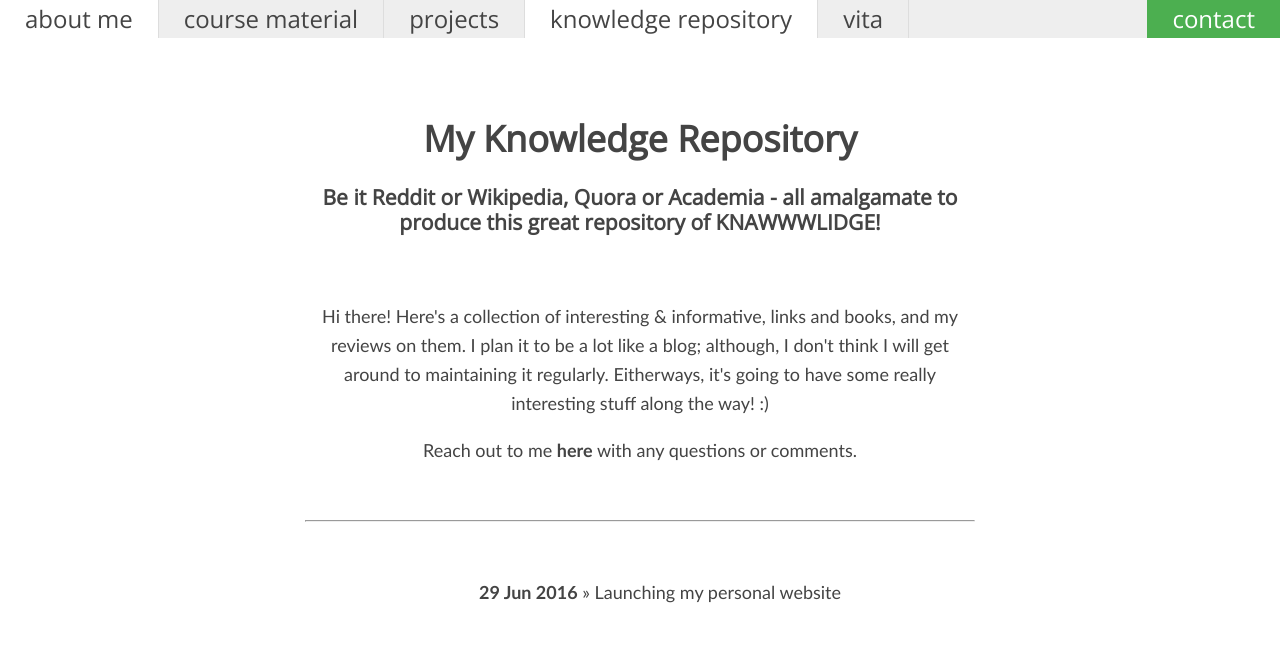
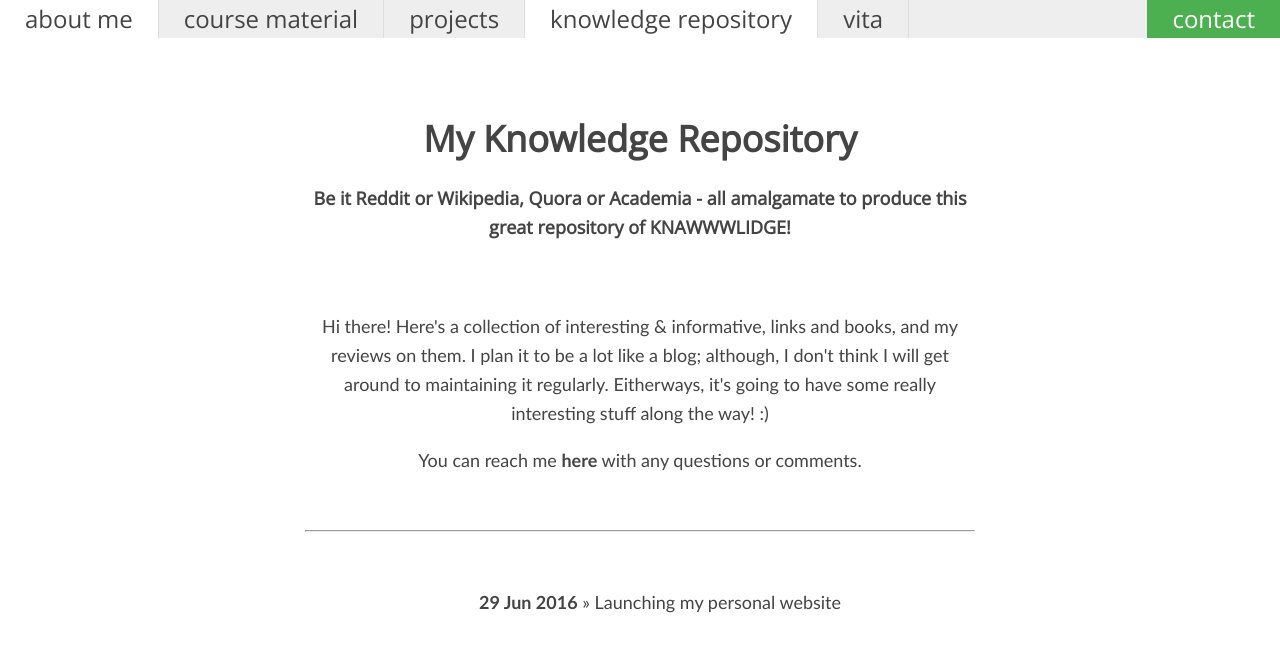
Before and after one commit to akashdeepdeb/akash.github.io, a Jekyll site: the page built from blog/index.html, in a window 1280 px wide. Shown: the top 652 px of the page. Built offline with Jekyll 4.4.1, drawn with Linux system fonts in a browser that asks for light colours.

Commit message:
Update index.html

```diff
--- a/blog/index.html
+++ b/blog/index.html
@@ -18,15 +18,15 @@
 
 <div id = "content">
 	<h1 style = "font-family: Open Sans;">{{ page.title }}</h1>
-	<h3 style = "font-family: Open Sans;">
+	<h4 style = "font-family: Open Sans;">
 		Be it Reddit or Wikipedia, Quora or Academia - all amalgamate to produce this great repository of KNAWWWLIDGE!
-	</h3>
+	</h4>
 	<br>
 	<p>
 Hi there! Here's a collection of interesting & informative, links and books, and my reviews on them. I plan it to be a lot like a blog; although, I don't think I will get around to maintaining it regularly. Eitherways, it's going to have some really interesting stuff along the way! :)
 	</p>
 	<p>
-Reach out to me <a href = "/contact"><b>here</b></a> with any questions or comments.
+You can reach me <a href = "/contact"><b>here</b></a> with any questions or comments.
 	</p>
 	<br>
 	<hr>
```
